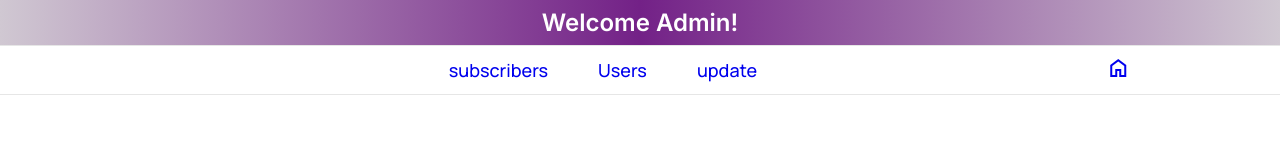
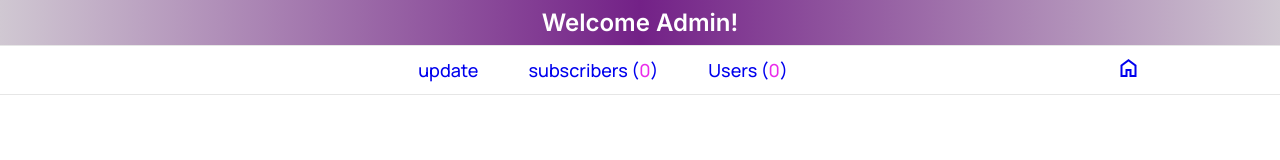
Before and after one commit to Chandru-Ghub/Digilabs, a React (Create React App) app: page /dashboard in a window 1280 px wide. Shown: the top 160 px of the page. Built offline with nearby package versions, Linux system fonts and the light colour scheme; no server answers.

Commit message:
styles added

```diff
--- a/src/components/Admin/AdminPanel.css
+++ b/src/components/Admin/AdminPanel.css
@@ -13,6 +13,10 @@
         font-family: 'Inter', sans-serif;
         z-index: 5;
     }
+}
+/* Count users and subscribers */
+.count{
+    color: rgb(234, 43, 234);
 }
 
 .dash1{
--- a/src/components/Admin/AdminPanel.js
+++ b/src/components/Admin/AdminPanel.js
@@ -1,13 +1,14 @@
-import React, { useEffect, useState } from 'react'
+import React, { useContext, useEffect, useState } from 'react'
 import './AdminPanel.css'
 import AdminContent from './AdminContent'
 import UpdatePage from './UpdatePage'
 import {Link, useLocation} from 'react-router-dom'
 import{HashLink as Lk} from 'react-router-hash-link'
-const AdminPanel = ({logo}) => {
+import { myContext } from '../../App'
+const AdminPanel = ({logo,ttl,btn}) => {
     const [toggle,setToggle] = useState(true)
     const { pathname } = useLocation();
-
+    const {subscribers,user} = useContext(myContext)
     useEffect(() => {
       window.scrollTo(0, 0);
     }, [pathname]);
@@ -19,15 +20,14 @@ const AdminPanel = ({logo}) => {
             <img src={logo} alt="" />
         </div>
             <div className={toggle?"nav2":'nav1'}>
-
+             <div  onClick={()=>setToggle(!toggle)}>
+                    <Lk smooth to='#/upd'>update</Lk>
+                    </div>
                     <div onClick={()=>setToggle(!toggle)}>
-                    <Lk smooth to='#/subs'>subscribers</Lk>
+                    <Lk smooth to='#/subs'>subscribers (<span className='count'>{subscribers.length}</span>)</Lk>
                     </div>
                     <div  onClick={()=>setToggle(!toggle)}>
-                    <Lk smooth to='#/users'>Users</Lk>
-                    </div>
-                    <div  onClick={()=>setToggle(!toggle)}>
-                    <Lk smooth to='#/upd'>update</Lk>
+                    <Lk smooth to='#/users'>Users (<span className='count'>{user.length}</span>)</Lk>
                     </div>
 
             </div>
```
